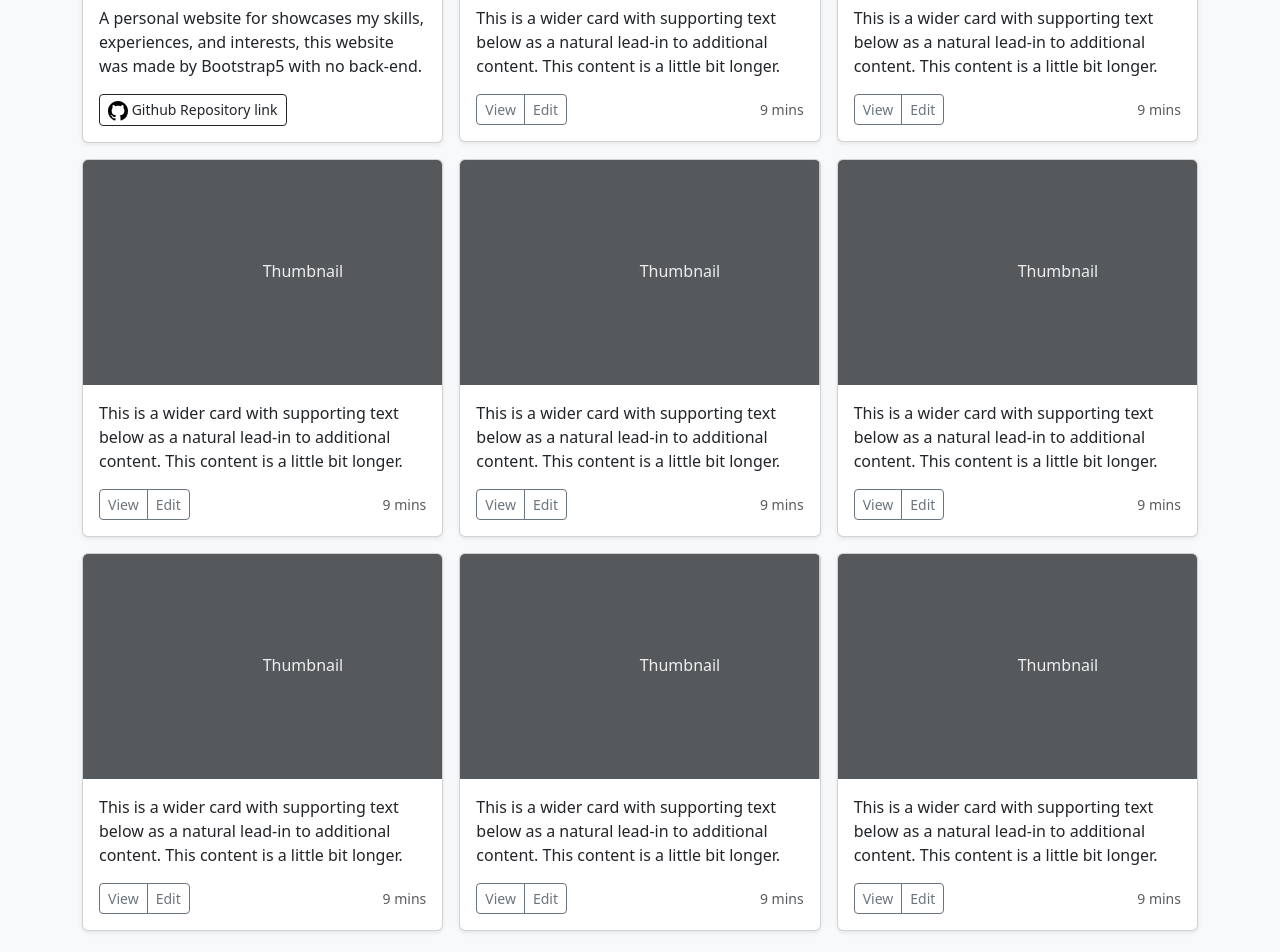
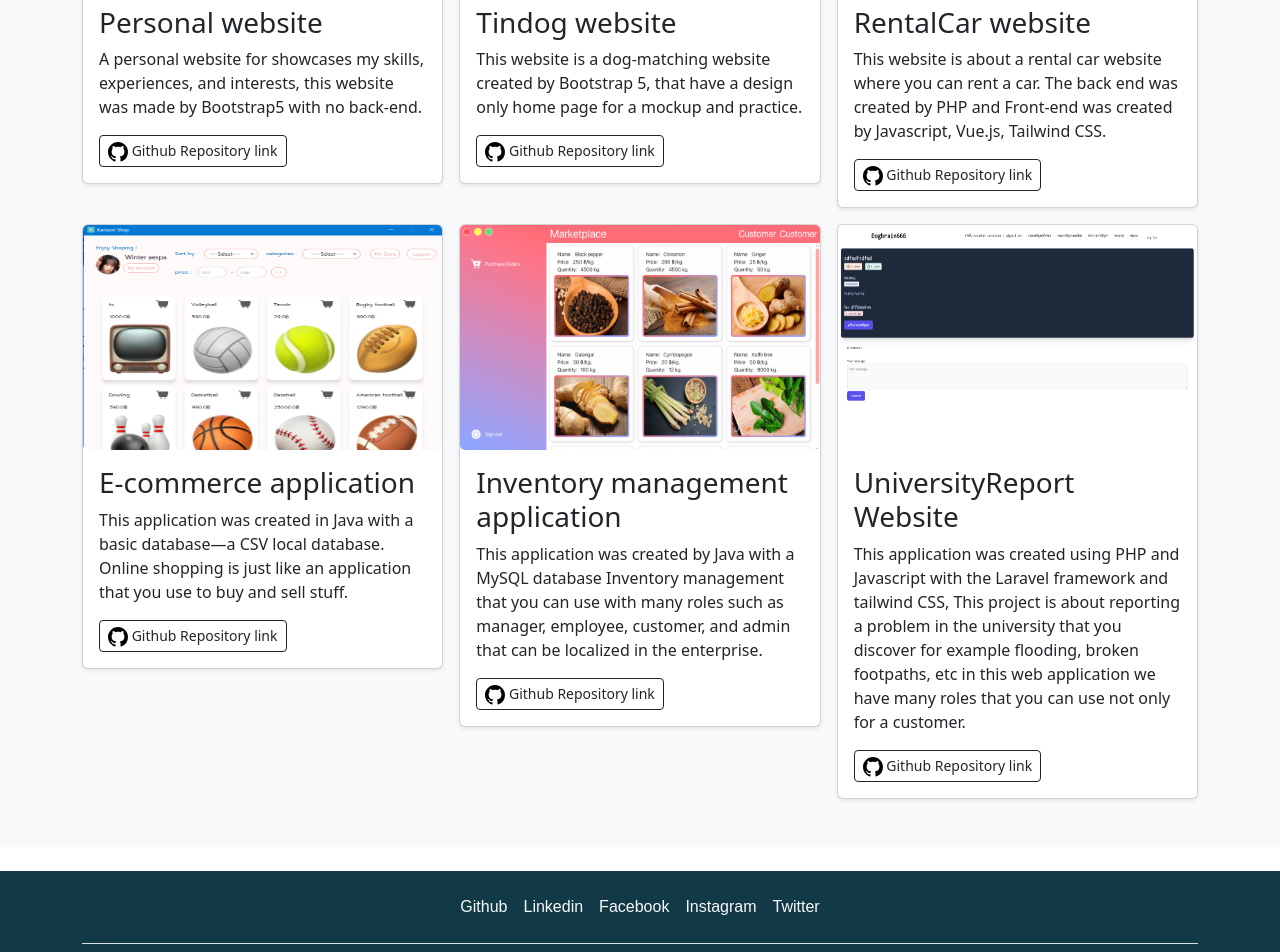
Before and after one commit to dkpatpot/PersonalSite, a plain HTML site: page public/project.html in a window 1280 px wide. Shown: the part 720-1672 px from the top of the page. Drawn offline with nearby package versions, Linux system fonts and the light colour scheme; a web font is replaced by a local one.

Commit message:
Update Project.html

```diff
--- a/public/project.html
+++ b/public/project.html
@@ -146,6 +146,7 @@
                   <div class="card shadow-sm">
                     <img src="../assets/images/Personal-website.png" width="100%" height="225" style="border-radius: 5px;" alt="">
                     <div class="card-body">
+                      <h3>Personal website</h3>
                       <p class="card-text">A personal website for showcases my skills, experiences, and interests, this website was made by Bootstrap5 with no back-end.</p>
                       <div class="d-flex justify-content-between align-items-center">
                         <div class="btn-group">
@@ -157,30 +158,28 @@
                 </div>
                 <div class="col">
                   <div class="card shadow-sm">
-                    <svg class="bd-placeholder-img card-img-top" width="100%" height="225" xmlns="http://www.w3.org/2000/svg" role="img" aria-label="Placeholder: Thumbnail" preserveAspectRatio="xMidYMid slice" focusable="false"><title>Placeholder</title><rect width="100%" height="100%" fill="#55595c"></rect><text x="50%" y="50%" fill="#eceeef" dy=".3em">Thumbnail</text></svg>
+                    <img src="../assets/images/tindog-project.png" width="100%" height="225" style="border-radius: 5px;" alt="">
                     <div class="card-body">
-                      <p class="card-text">This is a wider card with supporting text below as a natural lead-in to additional content. This content is a little bit longer.</p>
+                      <h3>Tindog website</h3>
+                      <p class="card-text">This website is a dog-matching website created by Bootstrap 5, that have a design only home page for a mockup and practice.</p>
                       <div class="d-flex justify-content-between align-items-center">
                         <div class="btn-group">
-                          <button type="button" class="btn btn-sm btn-outline-secondary">View</button>
-                          <button type="button" class="btn btn-sm btn-outline-secondary">Edit</button>
+                          <a href="https://github.com/dkpatpot/BootstrapWebsite-Tindog"><button type="button" class="btn btn-sm btn-outline-dark"><img src="../assets/icons/github.svg" height="20" alt="" /> Github Repository link</button></a>
                         </div>
-                        <small class="text-body-secondary">9 mins</small>
                       </div>
                     </div>
                   </div>
                 </div>
                 <div class="col">
                   <div class="card shadow-sm">
-                    <svg class="bd-placeholder-img card-img-top" width="100%" height="225" xmlns="http://www.w3.org/2000/svg" role="img" aria-label="Placeholder: Thumbnail" preserveAspectRatio="xMidYMid slice" focusable="false"><title>Placeholder</title><rect width="100%" height="100%" fill="#55595c"></rect><text x="50%" y="50%" fill="#eceeef" dy=".3em">Thumbnail</text></svg>
+                    <img src="../assets/images/rentalcar-project.png" width="100%" height="225" style="border-radius: 5px;" alt="">
                     <div class="card-body">
-                      <p class="card-text">This is a wider card with supporting text below as a natural lead-in to additional content. This content is a little bit longer.</p>
+                      <h3>RentalCar website</h3>
+                      <p class="card-text">This website is about a rental car website where you can rent a car. The back end was created by PHP and Front-end was created by Javascript, Vue.js, Tailwind CSS.</p>
                       <div class="d-flex justify-content-between align-items-center">
                         <div class="btn-group">
-                          <button type="button" class="btn btn-sm btn-outline-secondary">View</button>
-                          <button type="button" class="btn btn-sm btn-outline-secondary">Edit</button>
+                          <a href="https://github.com/dkpatpot/PHPWebsite-RentalCar"><button type="button" class="btn btn-sm btn-outline-dark"><img src="../assets/icons/github.svg" height="20" alt="" /> Github Repository link</button></a>
                         </div>
-                        <small class="text-body-secondary">9 mins</small>
                       </div>
                     </div>
                   </div>
@@ -188,45 +187,14 @@
 
                 <div class="col">
                   <div class="card shadow-sm">
-                    <svg class="bd-placeholder-img card-img-top" width="100%" height="225" xmlns="http://www.w3.org/2000/svg" role="img" aria-label="Placeholder: Thumbnail" preserveAspectRatio="xMidYMid slice" focusable="false"><title>Placeholder</title><rect width="100%" height="100%" fill="#55595c"></rect><text x="50%" y="50%" fill="#eceeef" dy=".3em">Thumbnail</text></svg>
+                    <img src="../assets/images/ecommerce-project.png" width="100%" height="225" style="border-radius: 5px;" alt="">
                     <div class="card-body">
-                      <p class="card-text">This is a wider card with supporting text below as a natural lead-in to additional content. This content is a little bit longer.</p>
+                      <h3>E-commerce application</h3>
+                      <p class="card-text">This application was created in Java with a basic database—a CSV local database. Online shopping is just like an application that you use to buy and sell stuff.</p>
                       <div class="d-flex justify-content-between align-items-center">
                         <div class="btn-group">
-                          <button type="button" class="btn btn-sm btn-outline-secondary">View</button>
-                          <button type="button" class="btn btn-sm btn-outline-secondary">Edit</button>
+                          <a href="https://github.com/dkpatpot/JavaApplication-EcommerceMarketplace"><button type="button" class="btn btn-sm btn-outline-dark"><img src="../assets/icons/github.svg" height="20" alt="" /> Github Repository link</button></a>
                         </div>
-                        <small class="text-body-secondary">9 mins</small>
-                      </div>
-                    </div>
-                  </div>
-                </div>
-                <div class="col">
-                  <div class="card shadow-sm">
-                    <svg class="bd-placeholder-img card-img-top" width="100%" height="225" xmlns="http://www.w3.org/2000/svg" role="img" aria-label="Placeholder: Thumbnail" preserveAspectRatio="xMidYMid slice" focusable="false"><title>Placeholder</title><rect width="100%" height="100%" fill="#55595c"></rect><text x="50%" y="50%" fill="#eceeef" dy=".3em">Thumbnail</text></svg>
-                    <div class="card-body">
-                      <p class="card-text">This is a wider card with supporting text below as a natural lead-in to additional content. This content is a little bit longer.</p>
-                      <div class="d-flex justify-content-between align-items-center">
-                        <div class="btn-group">
-                          <button type="button" class="btn btn-sm btn-outline-secondary">View</button>
-                          <button type="button" class="btn btn-sm btn-outline-secondary">Edit</button>
-                        </div>
-                        <small class="text-body-secondary">9 mins</small>
-                      </div>
-                    </div>
-                  </div>
-                </div>
-                <div class="col">
-                  <div class="card shadow-sm">
-                    <svg class="bd-placeholder-img card-img-top" width="100%" height="225" xmlns="http://www.w3.org/2000/svg" role="img" aria-label="Placeholder: Thumbnail" preserveAspectRatio="xMidYMid slice" focusable="false"><title>Placeholder</title><rect width="100%" height="100%" fill="#55595c"></rect><text x="50%" y="50%" fill="#eceeef" dy=".3em">Thumbnail</text></svg>
-                    <div class="card-body">
-                      <p class="card-text">This is a wider card with supporting text below as a natural lead-in to additional content. This content is a little bit longer.</p>
-                      <div class="d-flex justify-content-between align-items-center">
-                        <div class="btn-group">
-                          <button type="button" class="btn btn-sm btn-outline-secondary">View</button>
-                          <button type="button" class="btn btn-sm btn-outline-secondary">Edit</button>
-                        </div>
-                        <small class="text-body-secondary">9 mins</small>
                       </div>
                     </div>
                   </div>
@@ -234,45 +202,28 @@
 
                 <div class="col">
                   <div class="card shadow-sm">
-                    <svg class="bd-placeholder-img card-img-top" width="100%" height="225" xmlns="http://www.w3.org/2000/svg" role="img" aria-label="Placeholder: Thumbnail" preserveAspectRatio="xMidYMid slice" focusable="false"><title>Placeholder</title><rect width="100%" height="100%" fill="#55595c"></rect><text x="50%" y="50%" fill="#eceeef" dy=".3em">Thumbnail</text></svg>
+                    <img src="../assets/images/inventory-project.png" width="100%" height="225" style="border-radius: 5px;" alt="">
                     <div class="card-body">
-                      <p class="card-text">This is a wider card with supporting text below as a natural lead-in to additional content. This content is a little bit longer.</p>
+                      <h3>Inventory management application</h3>
+                      <p class="card-text">This application was created by Java with a MySQL database Inventory management that you can use with many roles such as manager, employee, customer, and admin that can be localized in the enterprise.</p>
                       <div class="d-flex justify-content-between align-items-center">
                         <div class="btn-group">
-                          <button type="button" class="btn btn-sm btn-outline-secondary">View</button>
-                          <button type="button" class="btn btn-sm btn-outline-secondary">Edit</button>
+                          <a href="https://github.com/dkpatpot/JavaApplication-InventoryManagement"><button type="button" class="btn btn-sm btn-outline-dark"><img src="../assets/icons/github.svg" height="20" alt="" /> Github Repository link</button></a>
                         </div>
-                        <small class="text-body-secondary">9 mins</small>
                       </div>
                     </div>
                   </div>
                 </div>
                 <div class="col">
                   <div class="card shadow-sm">
-                    <svg class="bd-placeholder-img card-img-top" width="100%" height="225" xmlns="http://www.w3.org/2000/svg" role="img" aria-label="Placeholder: Thumbnail" preserveAspectRatio="xMidYMid slice" focusable="false"><title>Placeholder</title><rect width="100%" height="100%" fill="#55595c"></rect><text x="50%" y="50%" fill="#eceeef" dy=".3em">Thumbnail</text></svg>
+                    <img src="../assets/images/university-project.png" width="100%" height="225" style="border-radius: 5px;" alt="">
                     <div class="card-body">
-                      <p class="card-text">This is a wider card with supporting text below as a natural lead-in to additional content. This content is a little bit longer.</p>
+                      <h3>UniversityReport Website</h3>
+                      <p class="card-text">This application was created using PHP and Javascript with the Laravel framework and tailwind CSS, This project is about reporting a problem in the university that you discover for example flooding, broken footpaths, etc in this web application we have many roles that you can use not only for a customer.</p>
                       <div class="d-flex justify-content-between align-items-center">
                         <div class="btn-group">
-                          <button type="button" class="btn btn-sm btn-outline-secondary">View</button>
-                          <button type="button" class="btn btn-sm btn-outline-secondary">Edit</button>
+                          <a href="https://github.com/dkpatpot/BootstrapWebsite-Tindog"><button type="button" class="btn btn-sm btn-outline-dark"><img src="../assets/icons/github.svg" height="20" alt="" /> Github Repository link</button></a>
                         </div>
-                        <small class="text-body-secondary">9 mins</small>
-                      </div>
-                    </div>
-                  </div>
-                </div>
-                <div class="col">
-                  <div class="card shadow-sm">
-                    <svg class="bd-placeholder-img card-img-top" width="100%" height="225" xmlns="http://www.w3.org/2000/svg" role="img" aria-label="Placeholder: Thumbnail" preserveAspectRatio="xMidYMid slice" focusable="false"><title>Placeholder</title><rect width="100%" height="100%" fill="#55595c"></rect><text x="50%" y="50%" fill="#eceeef" dy=".3em">Thumbnail</text></svg>
-                    <div class="card-body">
-                      <p class="card-text">This is a wider card with supporting text below as a natural lead-in to additional content. This content is a little bit longer.</p>
-                      <div class="d-flex justify-content-between align-items-center">
-                        <div class="btn-group">
-                          <button type="button" class="btn btn-sm btn-outline-secondary">View</button>
-                          <button type="button" class="btn btn-sm btn-outline-secondary">Edit</button>
-                        </div>
-                        <small class="text-body-secondary">9 mins</small>
                       </div>
                     </div>
                   </div>
```
Also changed, not shown: assets/images/ecommerce-project.png (added), assets/images/inventory-project.png (added), assets/images/rentalcar-project.png (added), assets/images/tindog-project.png (added), assets/images/university-project.png (added).
